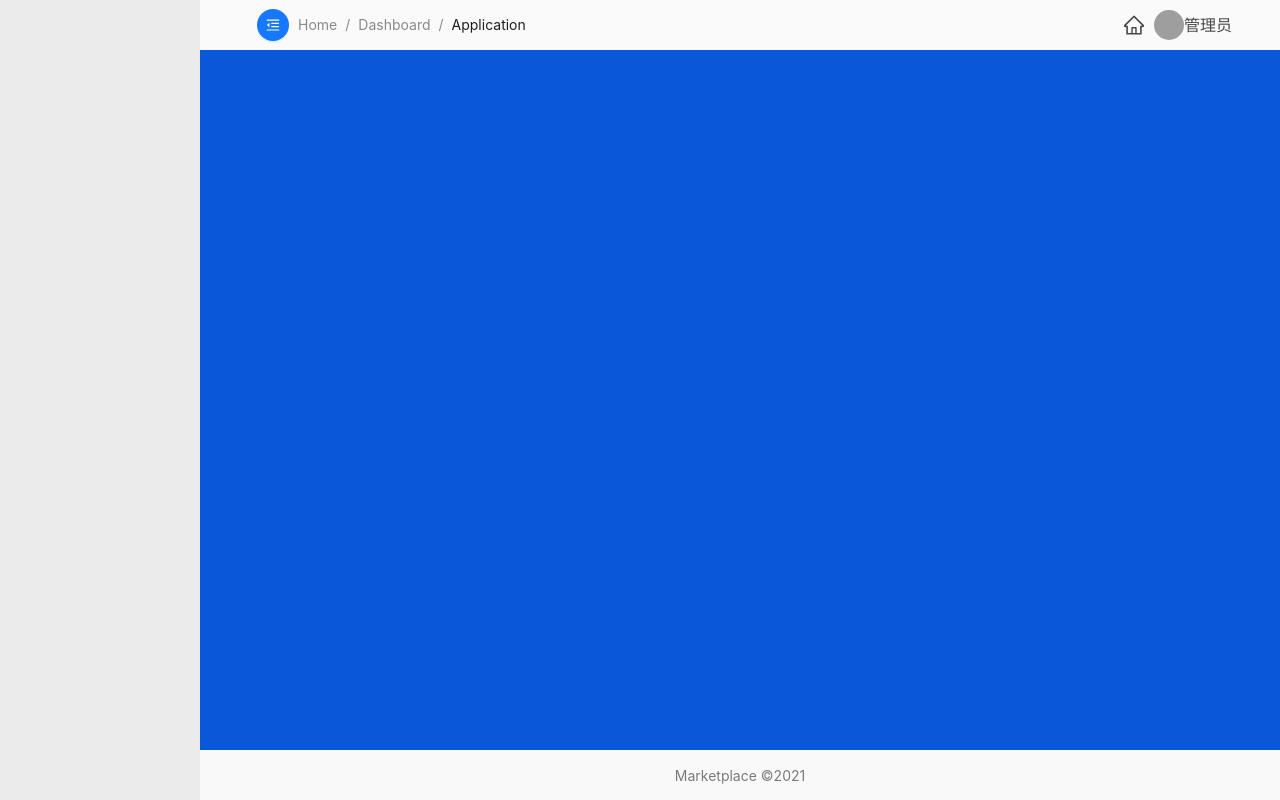
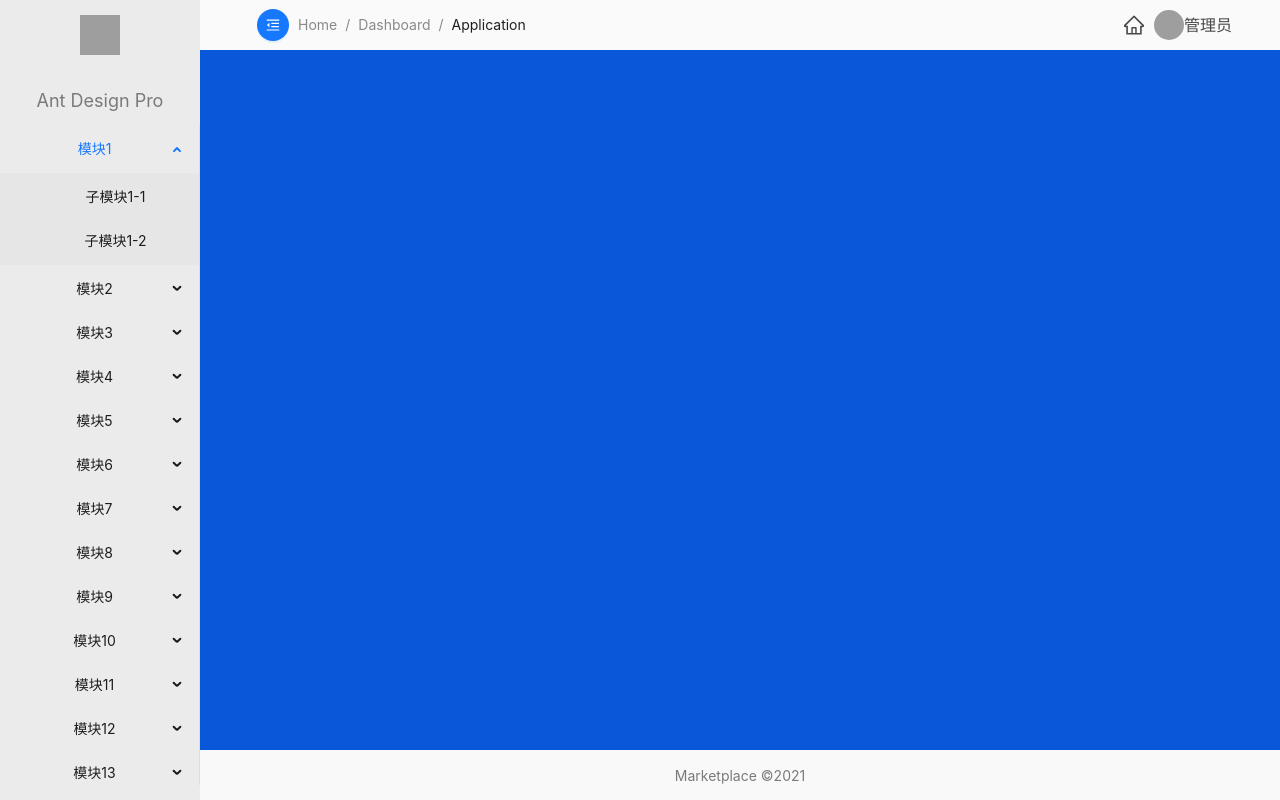
Before and after one commit to Roseing-Queen/marketplace_office, a React (Vite) app: page / in a window 1280 px wide. Both pictures are taken after a click on the button 123 px from the left and 24 px from the top of the page. Built offline with nearby package versions, Linux system fonts and the light colour scheme; grey boxes are pictures that could not be loaded.

Commit message:
Login page optimization language file update

```diff
--- a/src/language/modules/en.ts
+++ b/src/language/modules/en.ts
@@ -13,5 +13,6 @@ export default {
         VerificationCode: "Verification Code",
         forgetPassword: "forget password",
         rememberMe: "remember me",
-    }
+    },
+    message:{}
 }
--- a/src/language/modules/jp.ts
+++ b/src/language/modules/jp.ts
@@ -13,5 +13,6 @@ export default {
         VerificationCode: "認証コード",
         rememberMe: "ログイン状態を保存する",
         forgetPassword: "パスワードを忘れた場合",
-    }
+    },
+    message:{}
 }
--- a/src/language/modules/zh_cn.ts
+++ b/src/language/modules/zh_cn.ts
@@ -12,6 +12,7 @@ export default {
         username: "用户名",
         VerificationCode: "验证码",
         forgetPassword: "忘记密码",
-        rememberMe:"记住我"
-    }
+        rememberMe:"保持登录状态"
+    },
+    message:{}
 }
--- a/src/language/modules/zh_tw.ts
+++ b/src/language/modules/zh_tw.ts
@@ -13,5 +13,6 @@ export default {
         VerificationCode: "驗證碼",
         rememberMe: "記住我",
         forgetPassword: "忘記密碼",
-    }
+    },
+    message:{}
 }
--- a/src/layout/modules/LayoutSider/index.scss
+++ b/src/layout/modules/LayoutSider/index.scss
@@ -1,7 +1,32 @@
-.siderStyle{
+.sliderStyle {
   max-width: 200px;
   text-align: center;
-  line-height: 120px;
   color: #7a7a7a;
   background-color: #EBEBEB;
 }
+
+.slider_head {
+  width: 100%;
+  height: 120px;
+  margin-top: 5px;
+}
+
+.slider_icon {
+  width: 100%;
+  height: 60px;
+  display: flex;
+  flex-direction: row;
+  justify-content: center;
+  align-items: center;
+  margin-bottom: 20px;
+}
+
+.slider_title_content {
+  width: 100%;
+  height: 30px;
+  display: flex;
+  flex-direction: row;
+  align-items: center;
+  justify-content: center;
+  font-size: 18px;
+}
--- a/src/layout/modules/LayoutSider/index.tsx
+++ b/src/layout/modules/LayoutSider/index.tsx
@@ -1,12 +1,302 @@
 import React from "react";
 import {Menu} from "antd";
 import './index.scss'
-import {MenuItemType} from "antd/es/menu/interface";
 import Sider from "antd/lib/layout/Sider";
 import { useSelector} from "react-redux";
+import {useNavigate} from "react-router";
+import {MenuProps} from "antd/es/menu/menu";
+
+type MenuItem = Required<MenuProps>['items'][number];
+
 const LayoutSider = () => {
-    let MenuData: MenuItemType[];
-    MenuData = [];
+    let navigate = useNavigate();
+    let MenuData: MenuItem[];
+    MenuData = [
+        {
+            "label": "模块1",
+            "key": "1",
+            "children": [
+                {
+                    "label": "子模块1-1",
+                    "key": "1-1"
+                },
+                {
+                    "label": "子模块1-2",
+                    "key": "1-2"
+                }
+            ]
+        },
+        {
+            "label": "模块2",
+            "key": "2",
+            "children": [
+                {
+                    "label": "子模块2-1",
+                    "key": "2-1"
+                },
+                {
+                    "label": "子模块2-2",
+                    "key": "2-2"
+                }
+            ]
+        },
+        {
+            "label": "模块3",
+            "key": "3",
+            "children": [
+                {
+                    "label": "子模块3-1",
+                    "key": "3-1"
+                },
+                {
+                    "label": "子模块3-2",
+                    "key": "3-2"
+                }
+            ]
+        },
+        {
+            "label": "模块4",
+            "key": "4",
+            "children": [
+                {
+                    "label": "子模块4-1",
+                    "key": "4-1"
+                },
+                {
+                    "label": "子模块4-2",
+                    "key": "4-2"
+                }
+            ]
+        },
+        {
+            "label": "模块5",
+            "key": "5",
+            "children": [
+                {
+                    "label": "子模块5-1",
+                    "key": "5-1"
+                },
+                {
+                    "label": "子模块5-2",
+                    "key": "5-2"
+                }
+            ]
+        },
+        {
+            "label": "模块6",
+            "key": "6",
+            "children": [
+                {
+                    "label": "子模块6-1",
+                    "key": "6-1"
+                },
+                {
+                    "label": "子模块6-2",
+                    "key": "6-2"
+                }
+            ]
+        },
+        {
+            "label": "模块7",
+            "key": "7",
+            "children": [
+                {
+                    "label": "子模块7-1",
+                    "key": "7-1"
+                },
+                {
+                    "label": "子模块7-2",
+                    "key": "7-2"
+                }
+            ]
+        },
+        {
+            "label": "模块8",
+            "key": "8",
+            "children": [
+                {
+                    "label": "子模块8-1",
+                    "key": "8-1"
+                },
+                {
+                    "label": "子模块8-2",
+                    "key": "8-2"
+                }
+            ]
+        },
+        {
+            "label": "模块9",
+            "key": "9",
+            "children": [
+                {
+                    "label": "子模块9-1",
+                    "key": "9-1"
+                },
+                {
+                    "label": "子模块9-2",
+                    "key": "9-2"
+                }
+            ]
+        },
+        {
+            "label": "模块10",
+            "key": "10",
+            "children": [
+                {
+                    "label": "子模块10-1",
+                    "key": "10-1"
+                },
+                {
+                    "label": "子模块10-2",
+                    "key": "10-2"
+                }
+            ]
+        },
+        {
+            "label": "模块11",
+            "key": "11",
+            "children": [
+                {
+                    "label": "子模块11-1",
+                    "key": "11-1"
+                },
+                {
+                    "label": "子模块11-2",
+                    "key": "11-2"
+                }
+            ]
+        },
+        {
+            "label": "模块12",
+            "key": "12",
+            "children": [
+                {
+                    "label": "子模块12-1",
+                    "key": "12-1"
+                },
+                {
+                    "label": "子模块12-2",
+                    "key": "12-2"
+                }
+            ]
+        },
+        {
+            "label": "模块13",
+            "key": "13",
+            "children": [
+                {
+                    "label": "子模块13-1",
+                    "key": "13-1"
+                },
+                {
+                    "label": "子模块13-2",
+                    "key": "13-2"
+                }
+            ]
+        },
+        {
+            "label": "模块14",
+            "key": "14",
+            "children": [
+                {
+                    "label": "子模块14-1",
+                    "key": "14-1"
+                },
+                {
+                    "label": "子模块14-2",
+                    "key": "14-2"
+                }
+            ]
+        },
+        {
+            "label": "模块15",
+            "key": "15",
+            "children": [
+                {
+                    "label": "子模块15-1",
+                    "key": "15-1"
+                },
+                {
+                    "label": "子模块15-2",
+                    "key": "15-2"
+                }
+            ]
+        },
+        {
+            "label": "模块16",
+            "key": "16",
+            "children": [
+                {
+                    "label": "子模块16-1",
+                    "key": "16-1"
+                },
+                {
+                    "label": "子模块16-2",
+                    "key": "16-2"
+                }
+            ]
+        },
+        {
+            "label": "模块17",
+            "key": "17",
+            "children": [
+                {
+                    "label": "子模块17-1",
+                    "key": "17-1"
+                },
+                {
+                    "label": "子模块17-2",
+                    "key": "17-2"
+                }
+            ]
+        },
+        {
+            "label": "模块18",
+            "key": "18",
+            "children": [
+                {
+                    "label": "子模块18-1",
+                    "key": "18-1"
+                },
+                {
+                    "label": "子模块18-2",
+                    "key": "18-2"
+                }
+            ]
+        },
+        {
+            "label": "模块19",
+            "key": "19",
+            "children": [
+                {
+                    "label": "子模块19-1",
+                    "key": "19-1"
+                },
+                {
+                    "label": "子模块19-2",
+                    "key": "19-2"
+                }
+            ]
+        },
+        {
+            "label": "模块20",
+            "key": "20",
+            "children": [
+                {
+                    "label": "子模块20-1",
+                    "key": "20-1"
+                },
+                {
+                    "label": "子模块20-2",
+                    "key": "20-2"
+                }
+            ]
+        }
+    ];
+    const Link=(data:any)=>{
+        console.log(data)
+        navigate("/dashboard");
+    }
     const isOpen = useSelector((state: any) => {
         try {
             return state.layout?.sidebar?.isOpen ?? false; // 使用可选链和空值合并运算符, 提供默认值
@@ -15,14 +305,24 @@ const LayoutSider = () => {
             return false; // 发生错误时返回默认值
         }
     });
-    return (<Sider width={!isOpen?'50px':'200px'} className={'siderStyle'}>
+    return (<Sider width={!isOpen?'50px':'200px'} className={'sliderStyle'}>
+        <div className={'slider_head'}>
+            <div className={'slider_icon'}>
+                <img src={'https://gw.alipayobjects.com/zos/rmsportal/KDpgvguMpGfqaHPjicRK.svg'} alt={'logo'} style={{width:'40px', height:'40px'}}/>
+            </div>
+            <div className={'slider_title_content'} style={{display: !isOpen?'none':''}}>{'Ant Design Pro'}</div>
+        </div>
         <Menu
             defaultSelectedKeys={['1']}
-            defaultOpenKeys={['sub1']}
+            defaultOpenKeys={['1']}
+            theme="light"
+            inlineCollapsed={!isOpen}
+            items={MenuData}
             mode="inline"
-            theme="dark"
-            inlineCollapsed={isOpen}
-            items={MenuData}
+            onClick={(item)=>{
+                Link(item)
+            }}
+            style={{background:'rgba(255,255,255,0)',width:'100%',height:'calc(100% - 140px)',overflowY:'auto'}}
         />
     </Sider>);
 };
--- a/src/utils/Data/index.tsx
+++ b/src/utils/Data/index.tsx
@@ -18,6 +18,7 @@ class Data {
                     this.messageApi.open({
                         type: 'error',
                         content: '数据库打开失败',
+
                     });
                     reject(err);
                 };
--- a/src/utils/http/index.tsx
+++ b/src/utils/http/index.tsx
@@ -48,8 +48,8 @@ class Server  {
             }
         );
     }
-    async get(url: string, params?: any, config?: any) {
-        return await this.request.get(url, { params, ...config });
+    async get(url: string, params?: any, config?: any,data?:any) {
+        return await this.request.get(url, {data, params, ...config });
     }
     async post(url: string, data?: any, config?: any) {
         return await this.request.post(url, data, config);
```
Also changed, not shown: src/views/user/login.tsx (+13 -6 lines).
